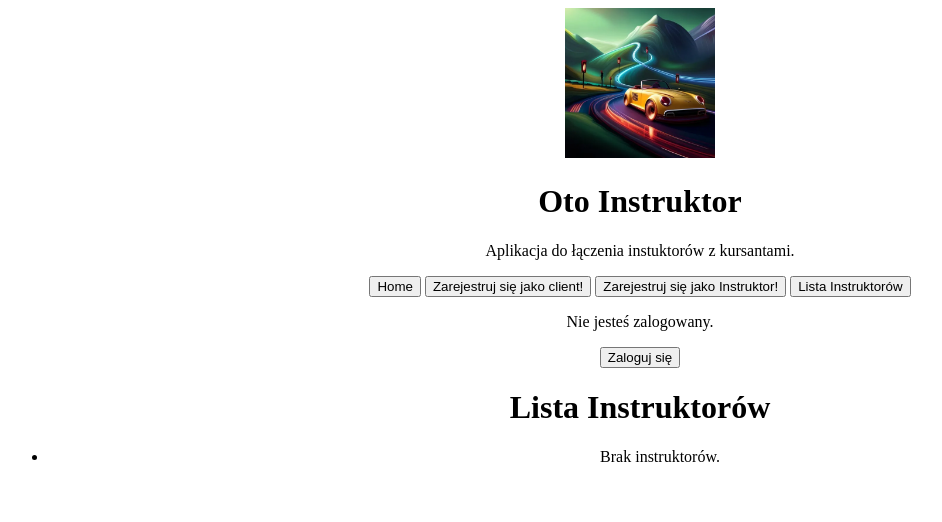
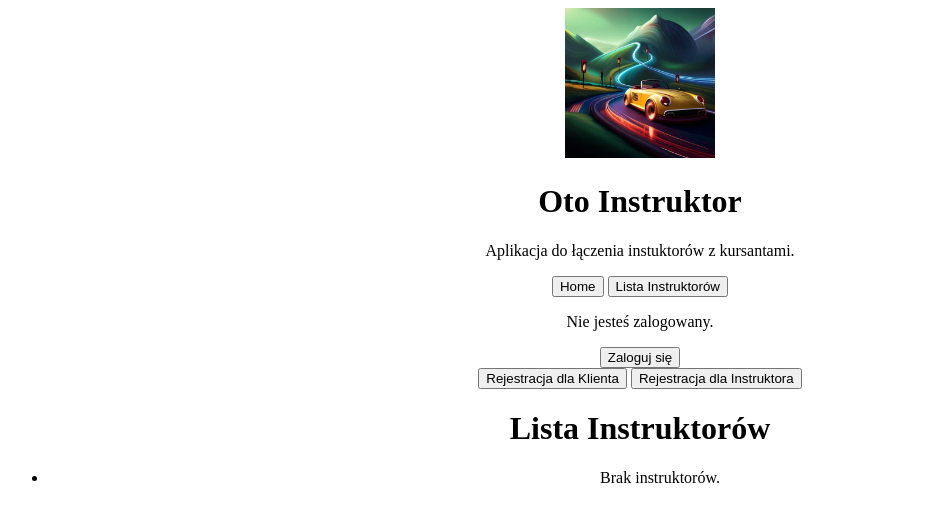
Before and after one commit to TheRizzy/Oto_Instruktor, a Django app: page /list_instructors/ in a window 1280 px wide. Shown: the top 522 px of the page, without its empty margins (0-942 px from the left). Run offline with Django 4.2, Linux system fonts and the light colour scheme; data that the repository does not hold is empty.

Commit message:
correct shows buttons for login or not users

```diff
--- a/Oto_Instruktor_project/driving_instructor/templates/driving_instructor/base.html
+++ b/Oto_Instruktor_project/driving_instructor/templates/driving_instructor/base.html
@@ -31,8 +31,6 @@
         <h1>Oto Instruktor</h1>
         <p>Aplikacja do łączenia instuktorów z kursantami.</p>
         <a href="{% url 'home' %}"><button>Home</button></a>
-        <a href="{% url 'register_client' %}"><button>Zarejestruj się jako client!</button></a>
-        <a href="{% url 'register_instructor' %}"><button>Zarejestruj się jako Instruktor!</button></a>
         <a href="{% url 'list_instructors' %}"><button>Lista Instruktorów</button></a>
 
         {% if user.is_authenticated %}
@@ -44,6 +42,9 @@
             <br>
             <p>Nie jesteś zalogowany.</p>
             <a href="{% url 'login' %}"><button>Zaloguj się</button></a>
+            <br>
+            <a href="{% url 'register_client' %}"><button>Rejestracja dla Klienta</button></a>
+            <a href="{% url 'register_instructor' %}"><button>Rejestracja dla Instruktora</button></a>
         {% endif %}
 
         {% block content %}
```
